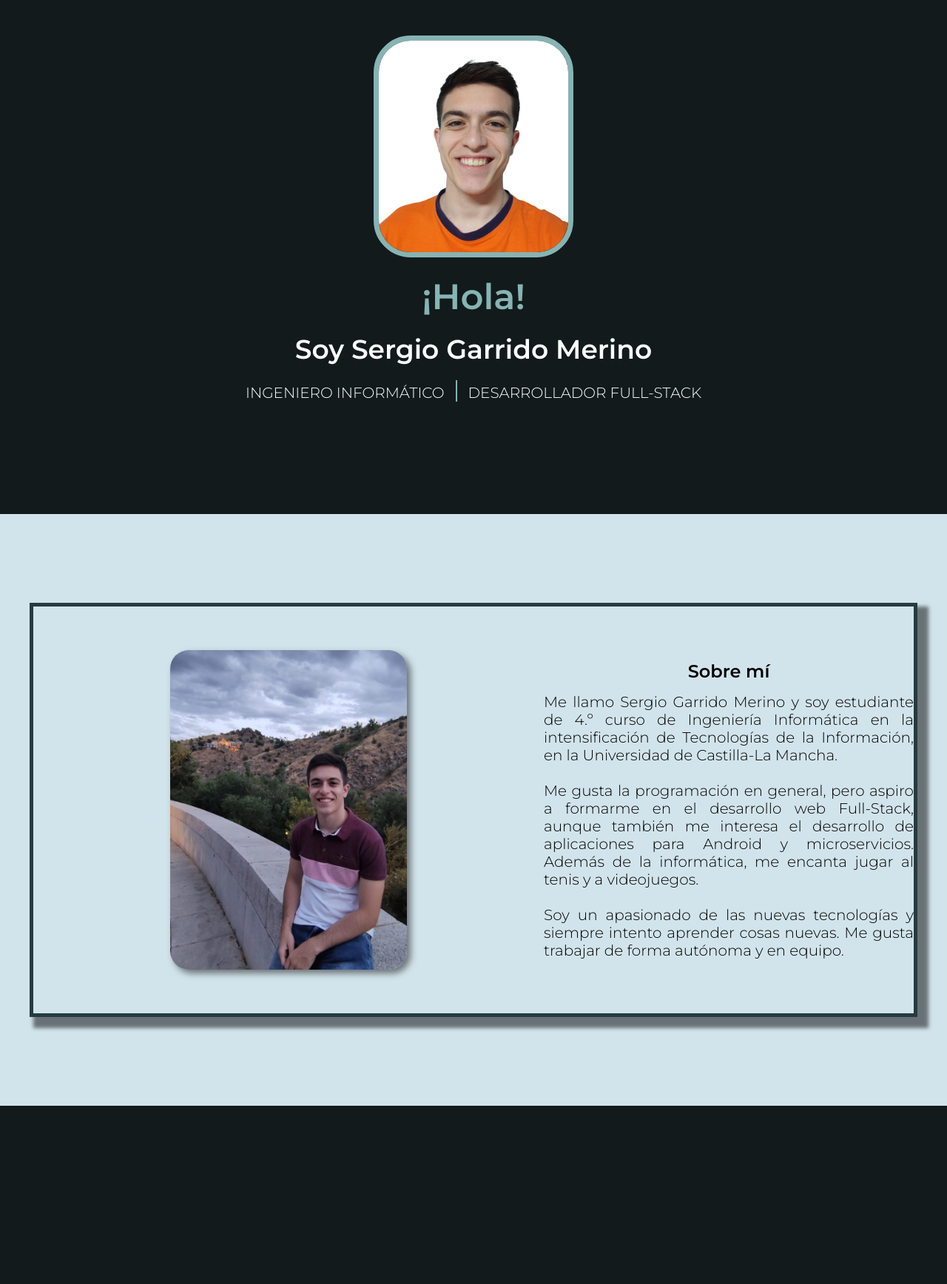
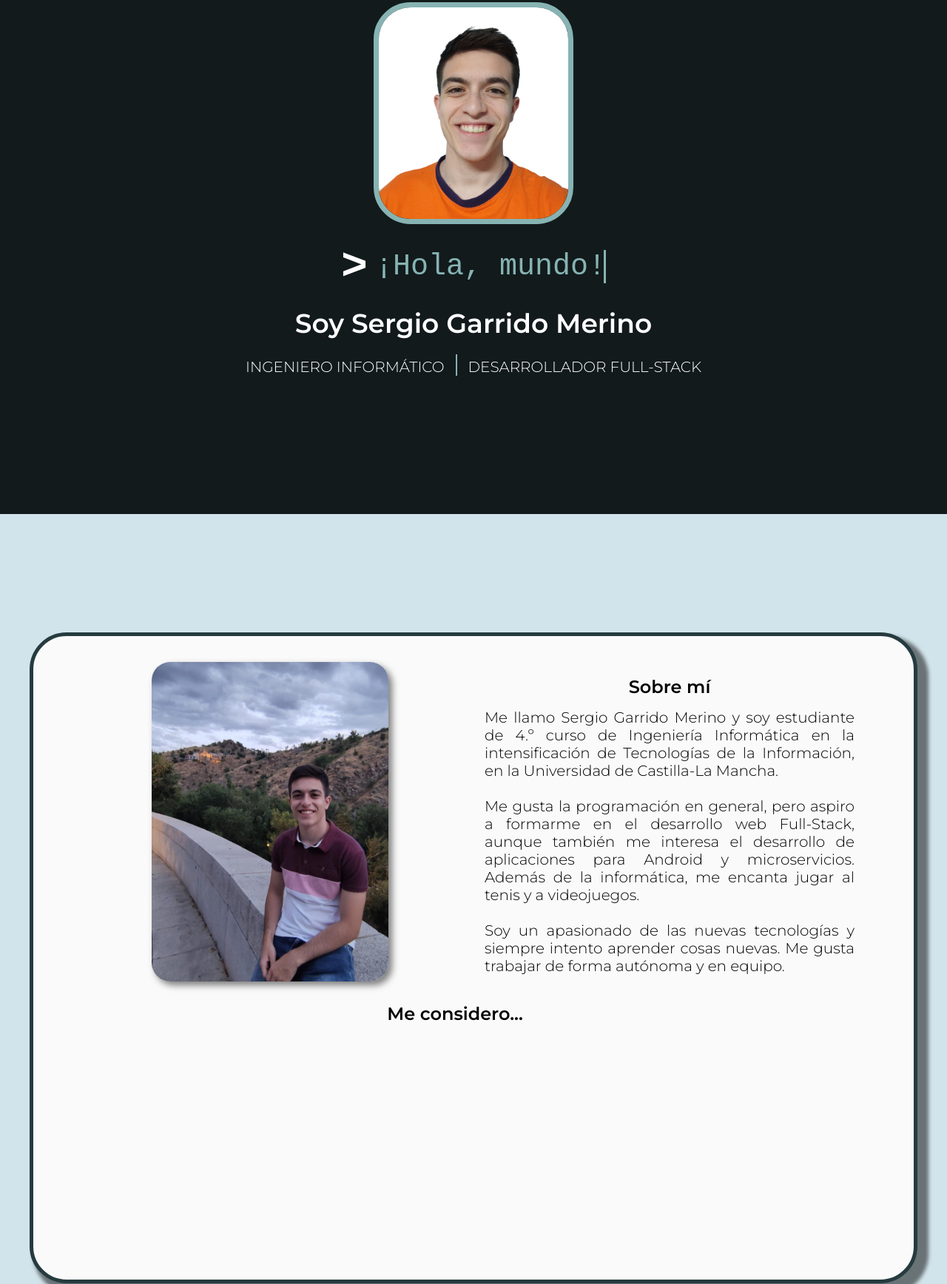
Before and after one commit to sergiogm8/sergiogm8.github.io, a plain HTML site: page index.html in a window 1280 px wide. Shown: the part 185-1921 px from the top of the page at 74% size. Drawn offline with Linux system fonts and the light colour scheme.

Commit message:
Segunda seccion

```diff
--- a/css/style.css
+++ b/css/style.css
@@ -36,8 +36,8 @@ body {
 header {
     background: var(--background-content);
     text-align: center;
-    /* position: fixed; */
-    /* z-index: 999; */
+    position: fixed;
+    z-index: 999;
     width: 100%;
     height: 80px;
 }
@@ -154,29 +154,64 @@ nav a:hover {
     border: 7px solid var(--color-secundario);
 }
 
-.primary-section{
+.section{
     width: 100%;
-    height: 100vh;
-    background: var(--background-content);
+    height: 110vh;
     display: flex;
     justify-content: center;
     align-items: center;
 }
 
-.large-text{
-    font-size: 32px;
-    color: white;
+.primary-section{
+    background: var(--background-content);
+
+}
+
+.secondary-section {
+    background: #d2e4eb;
+    height: 150vh;
 }
 
 .large-text #nombre{
     font-weight: 600;
     font-size: 30px;
+    color: white;
 }
 
 
-#saludo{
+.saludo{
+    display: flex;
+    justify-content: center;
+    align-items: center;
+    margin-top: 20px;
+    margin-bottom: 20px;
+    font-size: 40px;
+    font-family: monospace;
+}
+
+.saludo h1{
+    color: white;
+    margin-right: 10px;
+}
+
+.saludo span{
+    display: inline-block;
+
+    font-weight: normal;
     color: var(--color-secundario);
-    margin: 20px;
+    white-space: nowrap;
+    border-right: 3px solid;
+    width: 13ch;
+    animation: typing 2s steps(13), blink .5s infinite step-end alternate;
+    overflow: hidden;
+}
+
+@keyframes typing {
+    from { width: 0 }
+}
+
+@keyframes blink{
+    50% { border-color: transparent }
 }
 
 .small-text{
@@ -191,30 +226,19 @@ nav a:hover {
     margin-top: 5px;
 }
 
-.secondary-section {
-    height: 100vh;
-    width: 100%;
-    background: #d2e4eb;
-    /* color: white; */
-    display: flex;
-    justify-content: center;
-    align-items: center;
-}
-
 .about-card{
     height: 100%;
     width: 100%;
-    background: #d2e4eb;
-    /* border-radius: 50px; */
+    background: #FAFAFA;
     box-shadow: rgba(0, 0, 0, 0.5) 10px 10px 5px 5px;
     color: black;
     display: block;
-    /* justify-content: center; */
-    /* align-items: center; */
+    justify-content: center;
+    align-items: center;
     padding-top: 35px;
     padding-bottom: 35px;
-    /* padding-right: 50px;
-    padding-left: 50px; */
+    padding-right: 30px;
+    padding-left: 30px;
 }
 
 .about-card .img-container{
@@ -227,10 +251,23 @@ nav a:hover {
 .about-card img{
     /* display: flex;
     justify-content: center; */
-    height: 17em;
-    width: 13em;
+    height: 20em;
+    width: 15em;
     border-radius: 25px;
     box-shadow: rgba(0, 0, 0, 0.5) 5px 5px 10px;
+}
+
+.about-card-header{
+    margin-top: 25px;
+    text-align: center;
+}
+
+.about-me{
+    align-self: center;
+    text-align: justify;
+    font-size: 18px;
+    font-weight: 300;
+    margin-top: 10px;
 }
 
 /* .about-card img{
@@ -238,33 +275,45 @@ nav a:hover {
     width: 200px;
 } */
 
-@media screen and (min-width: 900px) {
+hr{
+    width: 50%;
+}
+
+@media screen and (min-width: 1000px) {
 
     .about-card-header{
-        text-align: center;
         margin-bottom: 15px;
+        margin-top: 10px;
     }
 
     .about-card{
-        height: 35rem;
+        height: 55rem;
         width: 75rem;
-        display: flex;
+        display: block;
         border: 5px solid var(--background);
         justify-content: space-evenly;
         align-items: center;
+        border-radius: 50px;
+        justify-content: center;
+        align-items: center;
+        padding-right: 80px;
+        /* padding-left: 0px; */
     }
 
+    .container-wrapper{
+        display: flex;
+        justify-content: center;
+        align-items: center;
+    }
     .about-card img{
         height: 27em;
         width: 20em;
     }
 
     .about-me{
-        align-self: center;
-        text-align: justify;
         width: 25em;
         font-size: 20px;
-        font-weight: 300;
+        margin-top: 0px;
     }
 }
 
--- a/index.html
+++ b/index.html
@@ -25,7 +25,7 @@
       <ul>
         <li><a href="#home">Inicio</a></li>
         <li><a href="#about">Sobre mí</a></li>
-        <li><a href="#">Formación</a></li>
+        <li><a href="#formacion">Formación</a></li>
         <li><a href="#">Contacto</a></li>
       </ul>
     </nav>
@@ -39,13 +39,16 @@
 
 
   <div class="content">
-    <section class="primary-section" id="home">
+    <section class="section primary-section" id="home">
       <div class="introduction">
         <div class="img-perfil-container">
           <img src="imgs/perfil.jpg" alt="Sergio Garrido">
         </div>
         <div class="large-text">
-          <h1 id="saludo">¡Hola!</h1>
+          <div class="saludo">
+            <h1> > </h1>
+            <span>¡Hola, mundo!</span>
+          </div>
           <h1 id="nombre">Soy Sergio Garrido Merino</h1>
         </div>
         <div class="small-text">
@@ -55,8 +58,9 @@
         </div>
     </section>
 
-    <section class="secondary-section" id="about">
+    <section class="section secondary-section" id="about">
       <div class="about-card">
+        <div class="container-wrapper">
 
           <div class="img-container">
             <img src="imgs/foto2.jpeg" alt="Sergio Garrido">
@@ -77,13 +81,24 @@
                 </p>
             </div>
           </div>
+        </div>
+        <br>
+        <!-- <hr> -->
+        <div class="container-wrapper">
+          <div class="about-card-container">
+            <div class="about-card-header">
+              <h2 class="about-card-title">Me considero...</h2>
+            </div>
+            <div class="aptitud-container"></div>
+          </div>
+        </div>
+      </div>
     </section>
 
-    <section class="primary-section">
+    <section class="section primary-section" id="formacion">
 
     </section>
   </div>
-
 </body>
 
 </html>
```
Lines whose indentation alone changed are shown as unchanged.
